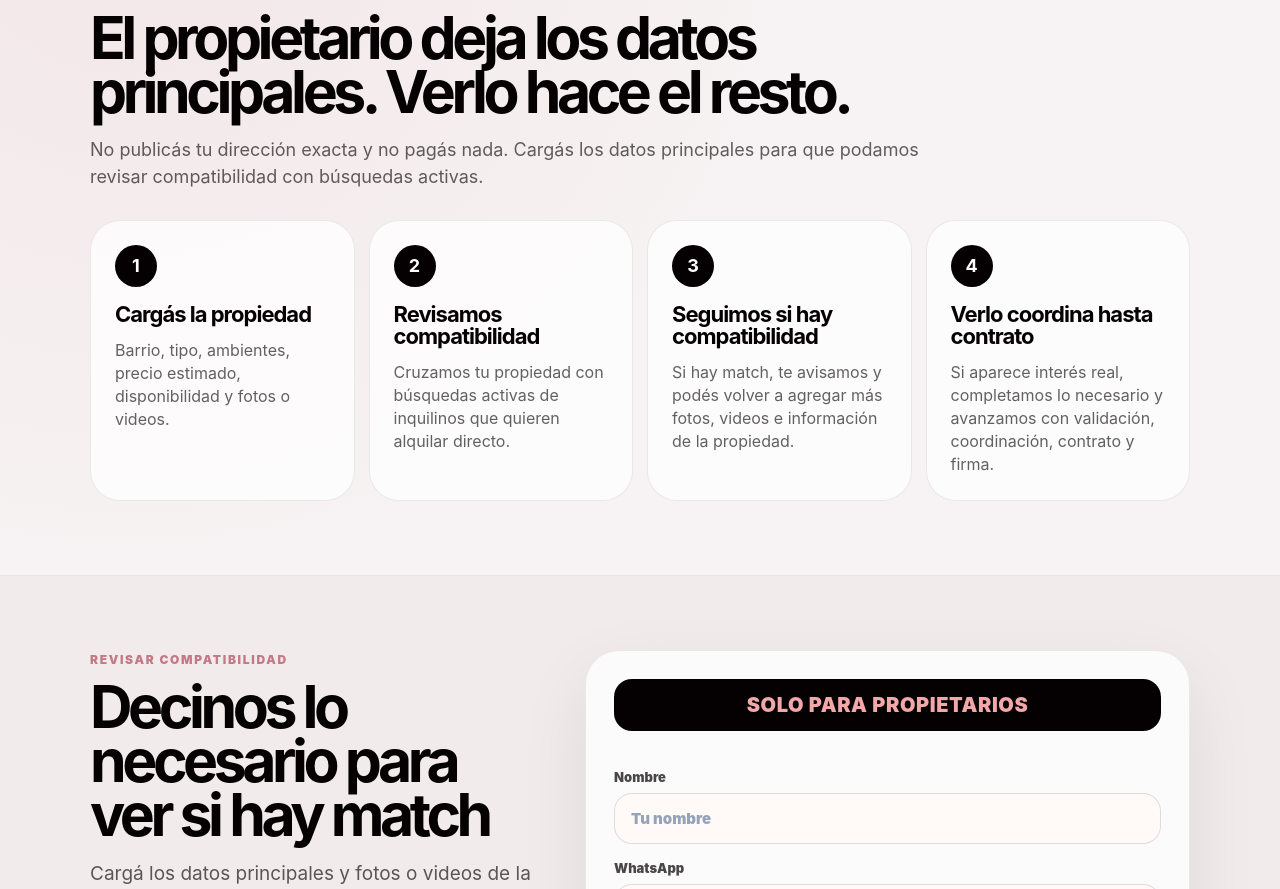
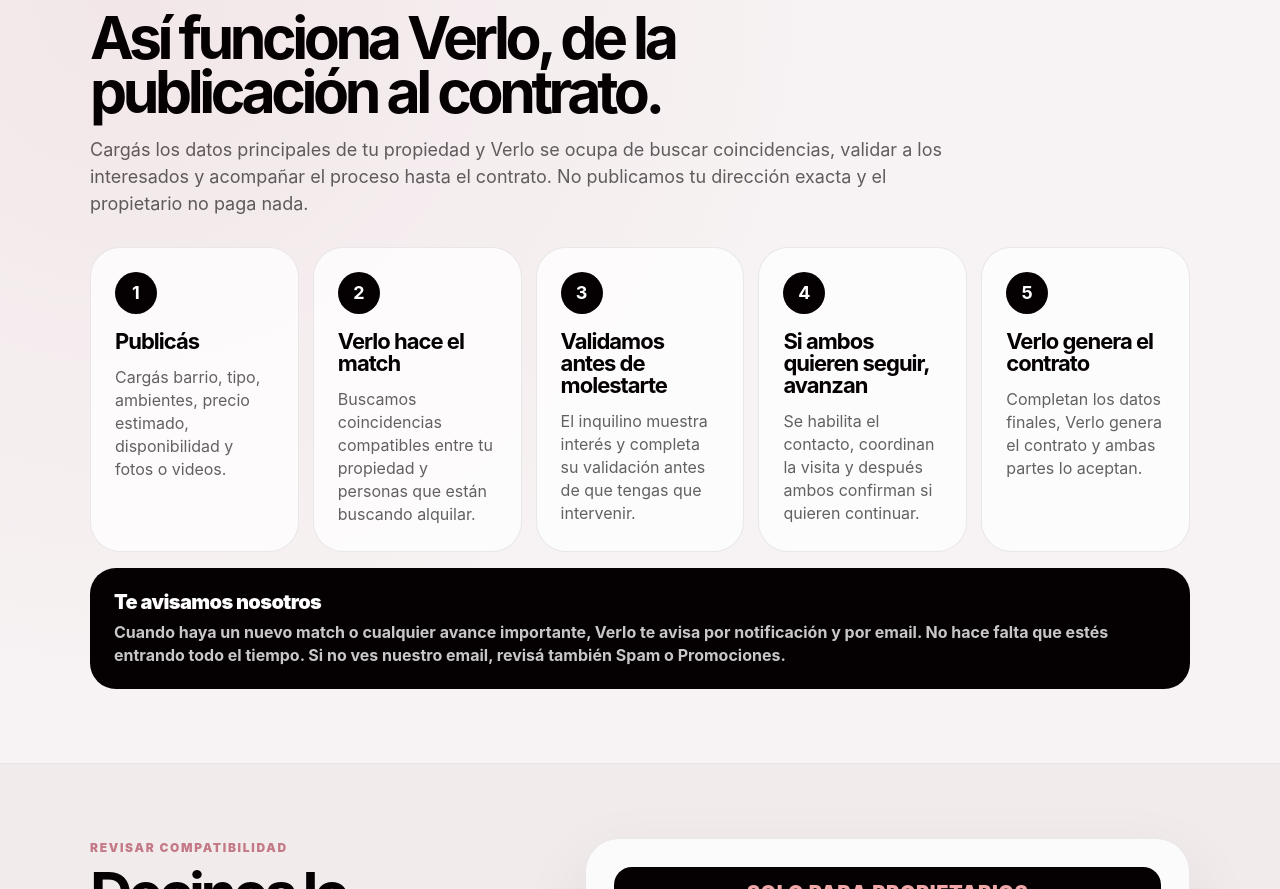
Before and after one commit to rentverlo-dotcom/verlo, a Next.js app: page /propietarios in a window 1280 px wide. Shown: the part 2180-3069 px from the top of the page. Built offline with nearby package versions, Linux system fonts and the light colour scheme.

Commit message:
Clarify Verlo flow and notifications for property owners

```diff
--- a/app/propietarios/page.tsx
+++ b/app/propietarios/page.tsx
@@ -1409,11 +1409,11 @@ export default function PropietariosPage() {
             </p>
 
             <h2>
-              El propietario deja los datos principales. Verlo hace el resto.
+              Así funciona Verlo, de la publicación al contrato.
             </h2>
 
             <p>
-              No publicás tu dirección exacta y no pagás nada. Cargás los datos principales para que podamos revisar compatibilidad con búsquedas activas.
+              Cargás los datos principales de tu propiedad y Verlo se ocupa de buscar coincidencias, validar a los interesados y acompañar el proceso hasta el contrato. No publicamos tu dirección exacta y el propietario no paga nada.
             </p>
           </div>
 
@@ -1424,11 +1424,11 @@ export default function PropietariosPage() {
               </b>
 
               <h3>
-                Cargás la propiedad
+                Publicás
               </h3>
 
               <p>
-                Barrio, tipo, ambientes, precio estimado, disponibilidad y fotos o videos.
+                Cargás barrio, tipo, ambientes, precio estimado, disponibilidad y fotos o videos.
               </p>
             </article>
 
@@ -1438,11 +1438,11 @@ export default function PropietariosPage() {
               </b>
 
               <h3>
-                Revisamos compatibilidad
+                Verlo hace el match
               </h3>
 
               <p>
-                Cruzamos tu propiedad con búsquedas activas de inquilinos que quieren alquilar directo.
+                Buscamos coincidencias compatibles entre tu propiedad y personas que están buscando alquilar.
               </p>
             </article>
 
@@ -1452,11 +1452,11 @@ export default function PropietariosPage() {
               </b>
 
               <h3>
-                Seguimos si hay compatibilidad
+                Validamos antes de molestarte
               </h3>
 
               <p>
-                Si hay match, te avisamos y podés volver a agregar más fotos, videos e información de la propiedad.
+                El inquilino muestra interés y completa su validación antes de que tengas que intervenir.
               </p>
             </article>
 
@@ -1466,13 +1466,37 @@ export default function PropietariosPage() {
               </b>
 
               <h3>
-                Verlo coordina hasta contrato
+                Si ambos quieren seguir, avanzan
               </h3>
 
               <p>
-                Si aparece interés real, completamos lo necesario y avanzamos con validación, coordinación, contrato y firma.
+                Se habilita el contacto, coordinan la visita y después ambos confirman si quieren continuar.
               </p>
             </article>
+
+            <article>
+              <b>
+                5
+              </b>
+
+              <h3>
+                Verlo genera el contrato
+              </h3>
+
+              <p>
+                Completan los datos finales, Verlo genera el contrato y ambas partes lo aceptan.
+              </p>
+            </article>
+          </div>
+
+          <div className="process-alert">
+            <strong>
+              Te avisamos nosotros
+            </strong>
+
+            <span>
+              Cuando haya un nuevo match o cualquier avance importante, Verlo te avisa por notificación y por email. No hace falta que estés entrando todo el tiempo. Si no ves nuestro email, revisá también Spam o Promociones.
+            </span>
           </div>
         </div>
       </section>
@@ -2240,7 +2264,7 @@ const styles = `
 
   .steps-grid {
     display: grid;
-    grid-template-columns: repeat(4, minmax(0, 1fr));
+    grid-template-columns: repeat(5, minmax(0, 1fr));
     gap: 14px;
   }
 
@@ -2268,6 +2292,28 @@ const styles = `
     margin: 14px 0 0;
     color: rgba(5,0,2,.62);
     line-height: 1.45;
+  }
+
+  .process-alert {
+    margin-top: 16px;
+    padding: 22px 24px;
+    border-radius: 26px;
+    background: var(--black);
+    color: white;
+    display: grid;
+    gap: 7px;
+  }
+
+  .process-alert strong {
+    font-size: 20px;
+    font-weight: 950;
+    letter-spacing: -.03em;
+  }
+
+  .process-alert span {
+    color: rgba(255,255,255,.78);
+    line-height: 1.45;
+    font-weight: 700;
   }
 
   .form-section {
```
